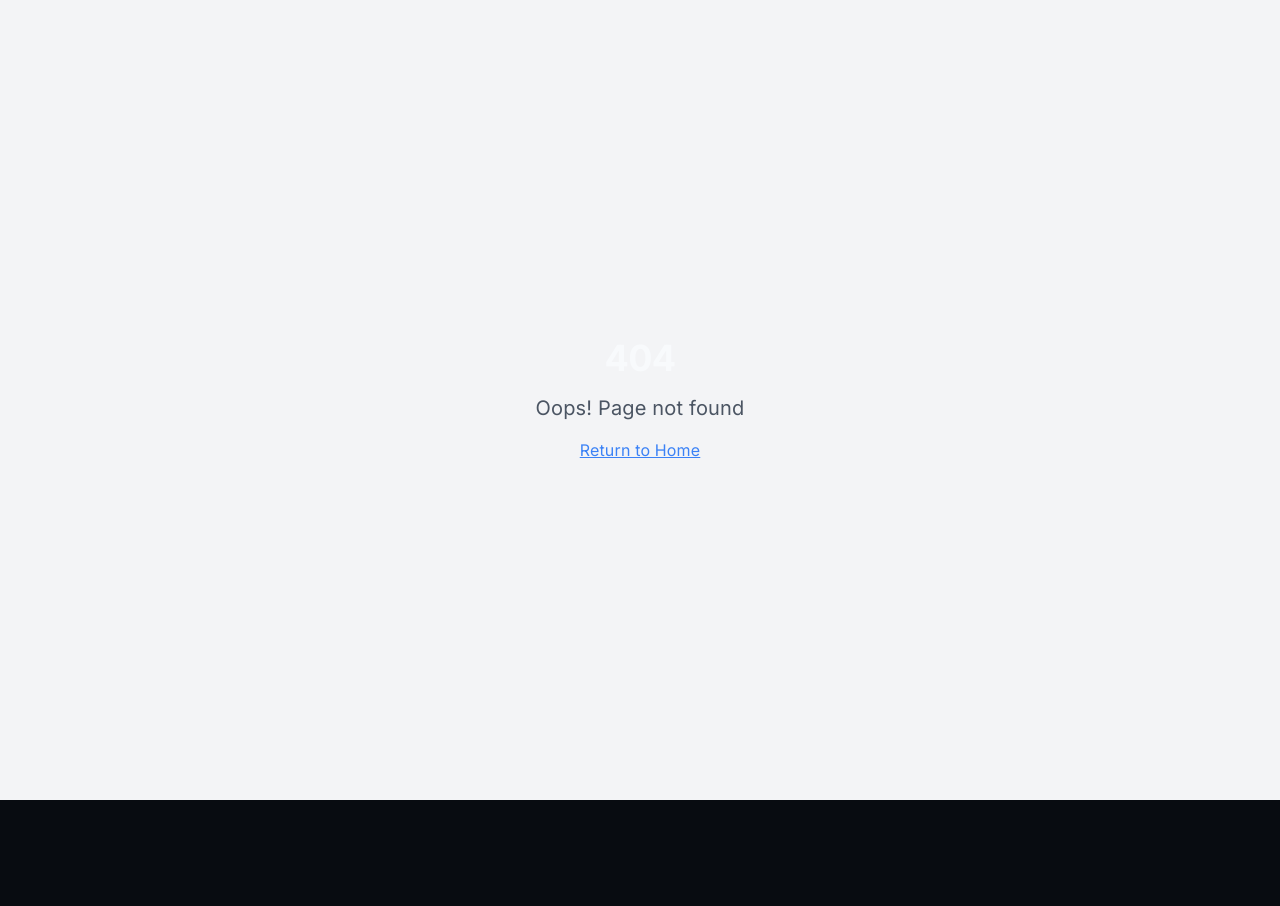
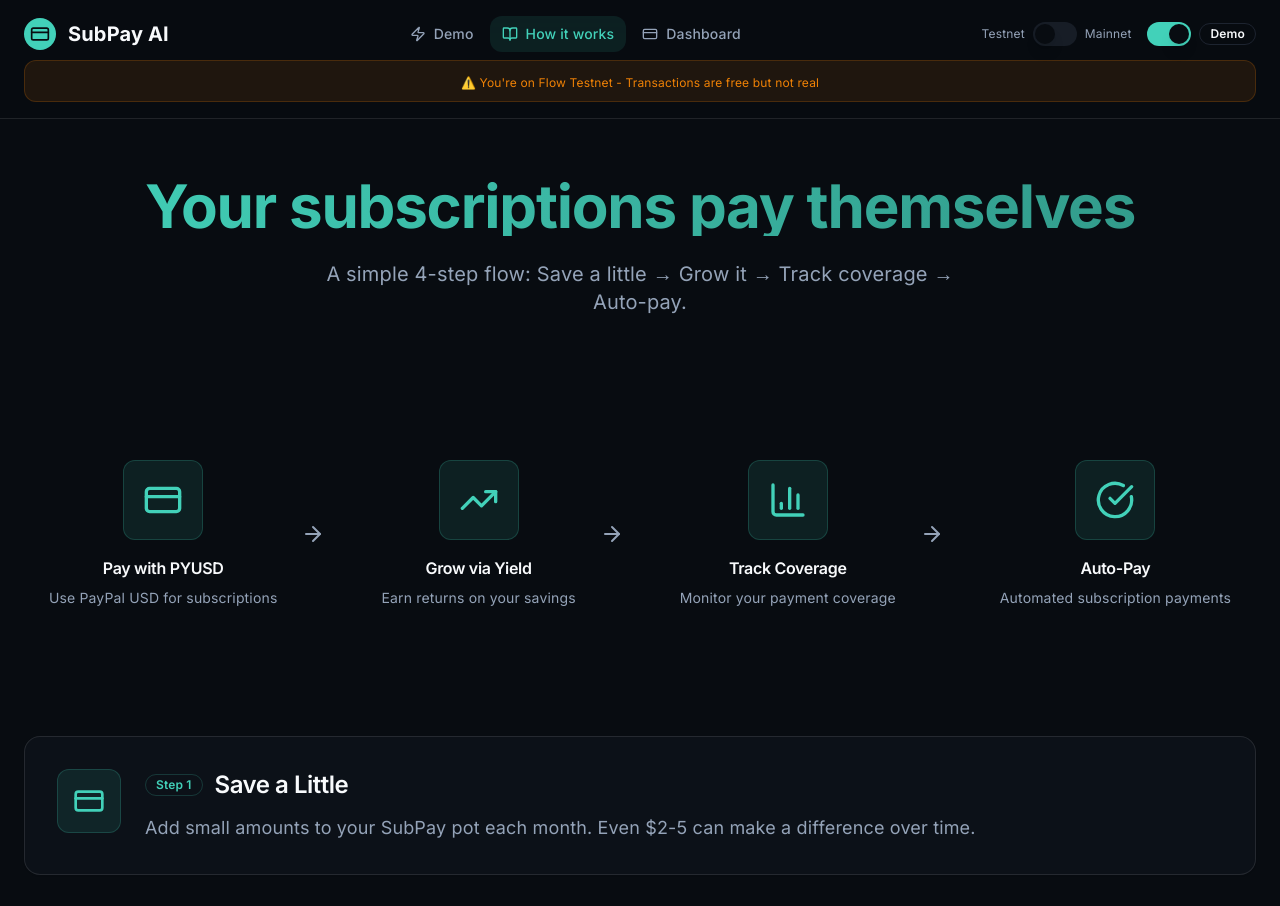
Before and after one commit to gregerodrigues/sub-pay-auto, a React (Vite) app: page /learn in a window 1280 px wide. Before the commit this address had no page. Shown: the top 906 px of the page. Before the commit the page ends 800 px from the top, so only its background shows below. Built offline with nearby package versions, Linux system fonts and the light colour scheme.

Commit message:
Add "How it works" page
Create the "How it works" page with a hero section, horizontal flow diagram, step-by-step cards, and trust badges. Update navigation to link to this new page.

```diff
--- a/src/App.tsx
+++ b/src/App.tsx
@@ -13,6 +13,7 @@ import Allocate from "./pages/Allocate";
 import Success from "./pages/Success";
 import Dashboard from "./pages/Dashboard";
 import SubscriptionDetail from "./pages/SubscriptionDetail";
+import Learn from "./pages/Learn";
 import NotFound from "./pages/NotFound";
 
 const queryClient = new QueryClient();
@@ -34,6 +35,7 @@ const App = () => (
           <Route path="/success" element={<Success />} />
           <Route path="/app" element={<Dashboard />} />
           <Route path="/app/sub/:id" element={<SubscriptionDetail />} />
+          <Route path="/learn" element={<Learn />} />
           {/* ADD ALL CUSTOM ROUTES ABOVE THE CATCH-ALL "*" ROUTE */}
           <Route path="*" element={<NotFound />} />
         </Routes>
--- /dev/null
+++ b/src/pages/Learn.tsx
@@ -0,0 +1,180 @@
+import Layout from '@/components/layout/Layout';
+import { Card, CardContent } from '@/components/ui/card';
+import { Badge } from '@/components/ui/badge';
+import { CreditCard, TrendingUp, BarChart3, CheckCircle, Shield, ArrowRight, Download, Receipt, Building } from 'lucide-react';
+
+const Learn = () => {
+  const flowSteps = [
+    {
+      icon: CreditCard,
+      title: 'Pay with PYUSD',
+      caption: 'Use PayPal USD for subscriptions'
+    },
+    {
+      icon: TrendingUp,
+      title: 'Grow via Yield',
+      caption: 'Earn returns on your savings'
+    },
+    {
+      icon: BarChart3,
+      title: 'Track Coverage',
+      caption: 'Monitor your payment coverage'
+    },
+    {
+      icon: CheckCircle,
+      title: 'Auto-Pay',
+      caption: 'Automated subscription payments'
+    }
+  ];
+
+  const steps = [
+    {
+      step: 1,
+      title: 'Save a Little',
+      description: 'Add small amounts to your SubPay pot each month. Even $2-5 can make a difference over time.',
+      icon: CreditCard
+    },
+    {
+      step: 2,
+      title: 'Grow It',
+      description: 'Your savings earn yield through DeFi protocols. Watch your balance grow while you wait.',
+      icon: TrendingUp
+    },
+    {
+      step: 3,
+      title: 'Track Coverage',
+      description: 'See exactly how much of your subscription is covered by yield earnings in real-time.',
+      icon: BarChart3
+    },
+    {
+      step: 4,
+      title: 'Auto-Pay',
+      description: 'When your subscription is due, SubPay automatically uses your pot to cover the payment.',
+      icon: CheckCircle
+    }
+  ];
+
+  const trustBadges = [
+    {
+      icon: Shield,
+      title: 'Non-custodial',
+      description: 'You control your funds'
+    },
+    {
+      icon: Download,
+      title: 'Withdraw anytime',
+      description: 'No lock-up periods'
+    },
+    {
+      icon: Receipt,
+      title: 'On-chain receipts',
+      description: 'Transparent transactions'
+    },
+    {
+      icon: Building,
+      title: 'Works with any PayPal USD merchant',
+      description: 'Universal compatibility'
+    }
+  ];
+
+  return (
+    <Layout>
+      {/* Hero Section */}
+      <section className="text-center py-20">
+        <h1 className="text-5xl md:text-6xl font-bold mb-6 bg-gradient-to-r from-primary to-primary/70 bg-clip-text text-transparent">
+          Your subscriptions pay themselves
+        </h1>
+        <p className="text-xl text-muted-foreground max-w-2xl mx-auto">
+          A simple 4-step flow: Save a little → Grow it → Track coverage → Auto-pay.
+        </p>
+      </section>
+
+      {/* Horizontal Flow Diagram */}
+      <section className="py-16">
+        <div className="flex flex-col md:flex-row items-center justify-center space-y-8 md:space-y-0 md:space-x-8">
+          {flowSteps.map((step, index) => {
+            const Icon = step.icon;
+            return (
+              <div key={index} className="flex items-center">
+                <div className="text-center">
+                  <div className="w-20 h-20 mx-auto mb-4 bg-primary/10 border border-primary/20 rounded-xl flex items-center justify-center">
+                    <Icon className="w-10 h-10 text-primary" />
+                  </div>
+                  <h3 className="font-semibold mb-2">{step.title}</h3>
+                  <p className="text-sm text-muted-foreground">{step.caption}</p>
+                </div>
+                {index < flowSteps.length - 1 && (
+                  <ArrowRight className="hidden md:block w-6 h-6 text-muted-foreground mx-6" />
+                )}
+              </div>
+            );
+          })}
+        </div>
+      </section>
+
+      {/* Step-by-step Cards */}
+      <section className="py-16">
+        <div className="space-y-8">
+          {steps.map((step, index) => {
+            const Icon = step.icon;
+            return (
+              <Card key={index} className="glass hover:bg-card/50 transition-all duration-300">
+                <CardContent className="p-8">
+                  <div className="flex items-start space-x-6">
+                    <div className="flex-shrink-0">
+                      <div className="w-16 h-16 bg-primary/10 border border-primary/20 rounded-xl flex items-center justify-center">
+                        <Icon className="w-8 h-8 text-primary" />
+                      </div>
+                    </div>
+                    <div className="flex-1">
+                      <div className="flex items-center space-x-3 mb-3">
+                        <Badge variant="outline" className="text-primary border-primary/20">
+                          Step {step.step}
+                        </Badge>
+                        <h3 className="text-2xl font-semibold">{step.title}</h3>
+                      </div>
+                      <p className="text-muted-foreground text-lg leading-relaxed">
+                        {step.description}
+                      </p>
+                    </div>
+                  </div>
+                </CardContent>
+              </Card>
+            );
+          })}
+        </div>
+      </section>
+
+      {/* Trust Section */}
+      <section className="py-20">
+        <div className="text-center mb-12">
+          <h2 className="text-4xl font-bold mb-4">Why it's safe & easy</h2>
+          <p className="text-xl text-muted-foreground">
+            Built with security and transparency at its core
+          </p>
+        </div>
+
+        <div className="grid grid-cols-1 md:grid-cols-2 lg:grid-cols-4 gap-6">
+          {trustBadges.map((badge, index) => {
+            const Icon = badge.icon;
+            return (
+              <Card key={index} className="glass text-center hover:bg-card/50 transition-all duration-300">
+                <CardContent className="p-6">
+                  <div className="w-12 h-12 mx-auto mb-4 bg-primary/10 border border-primary/20 rounded-xl flex items-center justify-center">
+                    <Icon className="w-6 h-6 text-primary" />
+                  </div>
+                  <h3 className="font-semibold mb-2">{badge.title}</h3>
+                  <p className="text-sm text-muted-foreground">
+                    {badge.description}
+                  </p>
+                </CardContent>
+              </Card>
+            );
+          })}
+        </div>
+      </section>
+    </Layout>
+  );
+};
+
+export default Learn;
```
